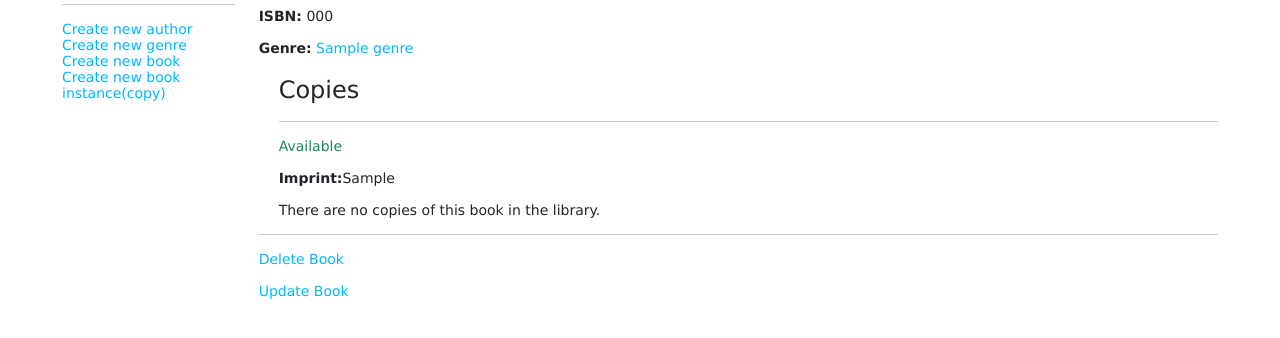
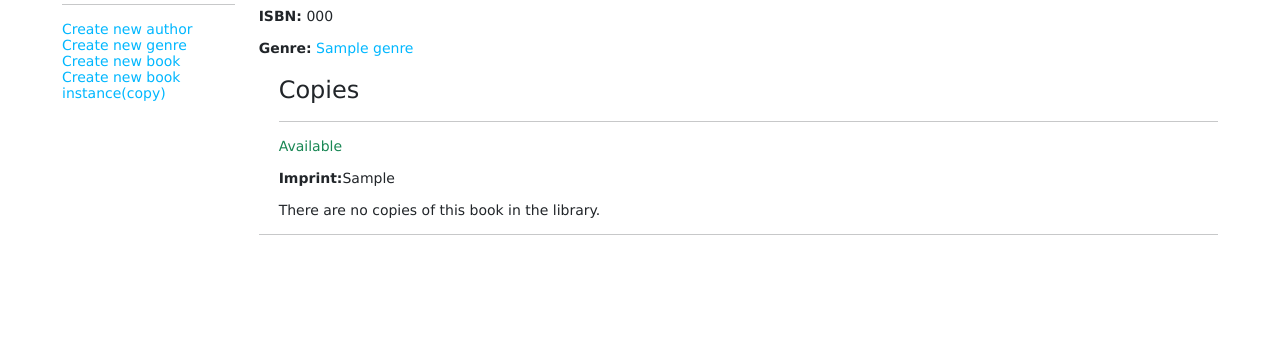
Before and after one commit to Code-Phantom-Thief/local-library, a Node server app: page /catalog/book/600000000000000000000001 in a window 1280 px wide. Shown: the part 162-500 px from the top of the page. Run offline with Node 20, Linux system fonts and the light colour scheme; tables that the repository leaves empty hold one stand-in row (values such as "Sample post"); some libraries are stand-ins or nearby versions.

Commit message:
Project Completed

```diff
--- a/views/book_detail.ejs
+++ b/views/book_detail.ejs
@@ -48,8 +48,6 @@
             <%})%>
 					</div>
 					<hr>
-          <p><a href="<%=book.url%>/delete">Delete Book</a></p>
-          <p><a href="<%=book.url%>/update">Update Book</a></p>
 				</div>
 			</div>
 		</div>
```
Also changed, not shown: 2 other files.
